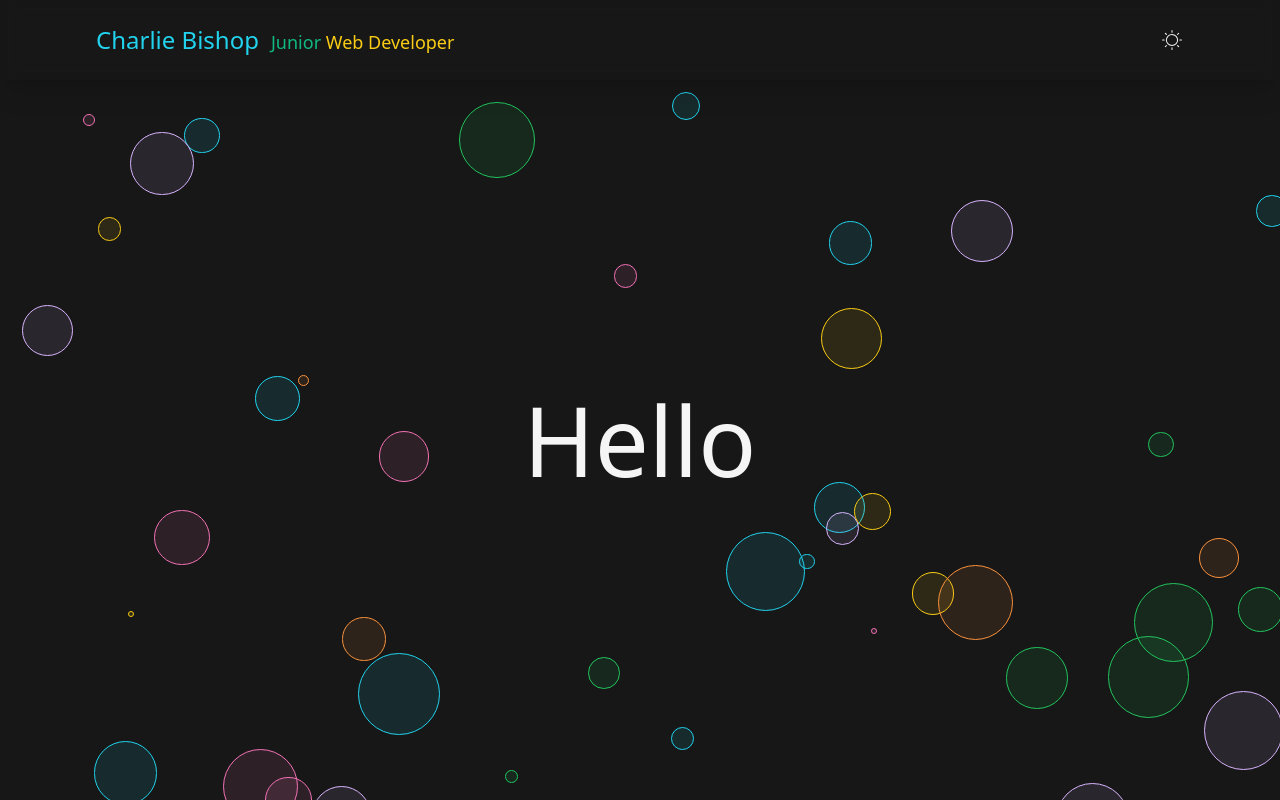
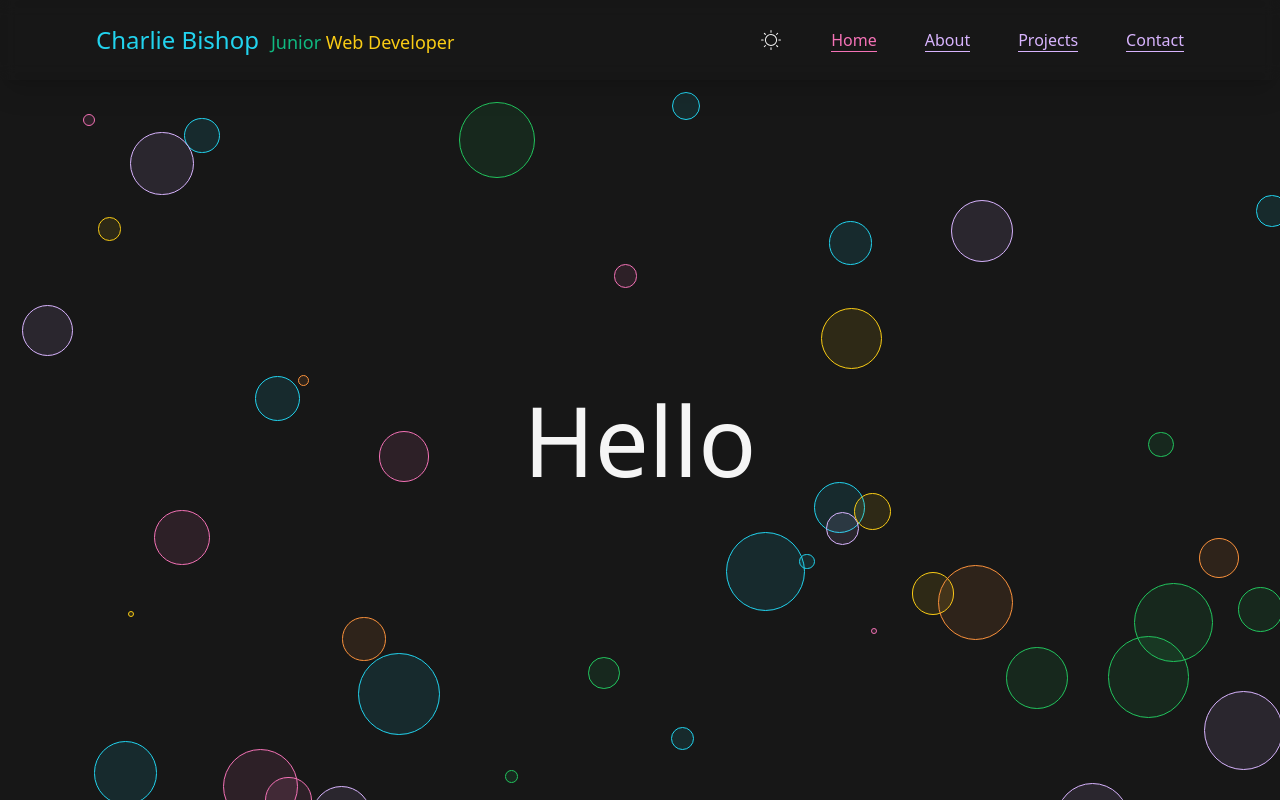
Before and after one commit to charlieBdev/portfolio, a Next.js app: page / in a window 1280 px wide. Shown: the top 800 px of the page. Built offline with nearby package versions, Linux system fonts and the light colour scheme.

Commit message:
reintroduce nav

```diff
--- a/src/app/Components/Menu.tsx
+++ b/src/app/Components/Menu.tsx
@@ -2,7 +2,6 @@
 
 import Link from 'next/link';
 import { useState } from 'react';
-import { usePathname } from 'next/navigation';
 import { AiFillLinkedin, AiFillGithub } from 'react-icons/ai';
 import Burger from './Burger';
 import Cross from './Cross';
@@ -12,8 +11,14 @@ import { motion } from 'framer-motion';
 
 export default function Menu() {
 	const [isNavOpen, setIsNavOpen] = useState(false);
-	const currentRoute = usePathname();
+	const [currNav, setCurrNav] = useState('Home');
 	const { theme } = useContext(ThemeContext);
+
+	const handleClick = (navLink) => {
+		if (isNavOpen) setIsNavOpen(false);
+		setCurrNav(navLink);
+		console.log(navLink);
+	};
 
 	return (
 		<>
@@ -31,7 +36,7 @@ export default function Menu() {
 					aria-label='Mobile Navigation'
 				>
 					<motion.div
-						className='CROSS-ICON absolute top-0 right-0 px-6 py-8'
+						className='CROSS-ICON absolute top-0 right-0 px-6 py-6'
 						onClick={() => setIsNavOpen(false)}
 						aria-label='Close Mobile Navigation'
 					>
@@ -48,58 +53,58 @@ export default function Menu() {
 					>
 						<li>
 							<Link
-								onClick={() => setIsNavOpen(false)}
+								onClick={() => handleClick('Home')}
 								href='/'
 								className={
-									currentRoute === '/'
+									currNav === 'Home'
 										? 'text-pink-400 border-b border-pink-400'
 										: 'border-b border-purple-300 text-purple-300'
 								}
 								aria-label='Home'
 							>
-								home
+								Home
 							</Link>
 						</li>
 						<li>
 							<Link
-								onClick={() => setIsNavOpen(false)}
-								href='/#about'
+								onClick={() => handleClick('About')}
+								href='#about'
 								className={
-									currentRoute === '/#about'
+									currNav === 'About'
 										? 'text-pink-400 border-b border-pink-400'
 										: 'border-b border-purple-300 text-purple-300'
 								}
 								aria-label='About'
 							>
-								about
+								About
 							</Link>
 						</li>
 						<li>
 							<Link
-								onClick={() => setIsNavOpen(false)}
-								href='/#projects'
+								onClick={() => handleClick('Projects')}
+								href='#projects'
 								className={
-									currentRoute === '/#projects'
+									currNav === 'Projects'
 										? 'text-pink-400 border-b border-pink-400'
 										: 'border-b border-purple-300 text-purple-300'
 								}
 								aria-label='Projects'
 							>
-								projects
+								Projects
 							</Link>
 						</li>
 						<li>
 							<Link
-								onClick={() => setIsNavOpen(false)}
-								href='/#contact'
+								onClick={() => handleClick('Contact')}
+								href='#contact'
 								className={
-									currentRoute === '/#contact'
+									currNav === 'Contact'
 										? 'text-pink-400 border-b border-pink-400'
 										: 'border-b border-purple-300 text-purple-300'
 								}
 								aria-label='Contact'
 							>
-								contact
+								Contact
 							</Link>
 						</li>
 						<div
@@ -153,48 +158,52 @@ export default function Menu() {
 					<Link
 						href='/'
 						className={
-							currentRoute === '/'
+							currNav === 'Home'
 								? 'text-pink-400 border-b border-pink-400'
 								: 'border-b border-purple-300'
 						}
+						onClick={() => handleClick('Home')}
 					>
-						home
+						Home
 					</Link>
 				</li>
 				<li>
 					<Link
-						href='/#about'
+						href='#about'
 						className={
-							currentRoute === '/#about'
+							currNav === 'About'
 								? 'text-pink-400 border-b border-pink-400'
 								: 'border-b border-purple-300'
 						}
+						onClick={() => handleClick('About')}
 					>
-						about
+						About
 					</Link>
 				</li>
 				<li>
 					<Link
-						href='/#projects'
+						href='#projects'
 						className={
-							currentRoute === '/#projects'
+							currNav === 'Projects'
 								? 'text-pink-400 border-b border-pink-400'
 								: 'border-b border-purple-300'
 						}
+						onClick={() => handleClick('Projects')}
 					>
-						projects
+						Projects
 					</Link>
 				</li>
 				<li>
 					<Link
-						href='/#contact'
+						href='#contact'
 						className={
-							currentRoute === '/#contact'
+							currNav === 'Contact'
 								? 'text-pink-400 border-b border-pink-400'
 								: 'border-b border-purple-300'
 						}
+						onClick={() => handleClick('Contact')}
 					>
-						contact
+						Contact
 					</Link>
 				</li>
 			</ul>
--- a/src/app/Components/Navbar.tsx
+++ b/src/app/Components/Navbar.tsx
@@ -17,7 +17,7 @@ export default function Navbar() {
 				</Link>
 				<div className='flex items-center justify-center space-x-3 lg:space-x-12'>
 					<ThemeButton />
-					{/* <Menu /> */}
+					<Menu />
 				</div>
 			</nav>
 		</header>
--- a/src/app/about/page.tsx
+++ b/src/app/about/page.tsx
@@ -7,7 +7,7 @@ export default function About() {
 		// flex flex-col justify-center items-center min-h-screen relative
 		<section
 			id='about'
-			className='min-h-[calc(100vh-5rem)] flex flex-col justify-center gap-3 p-6 xl:px-24 bg-opacity-90 dark:bg-opacity-90 backdrop-blur dark:backdrop-blur'
+			className='min-h-[calc(100vh)] flex flex-col justify-center gap-3 p-6 xl:px-24 bg-opacity-90 dark:bg-opacity-90 backdrop-blur dark:backdrop-blur'
 		>
 			<div className='gap-3'>
 				<h2 className='text-lg text-pink-400'>About</h2>
--- a/src/app/contact/page.tsx
+++ b/src/app/contact/page.tsx
@@ -66,7 +66,7 @@ export default function Contact() {
 	return (
 		<section
 			id='contact'
-			className='min-h-[calc(100vh-9rem)] p-6 xl:px-24 gap-6 flex flex-col items-center justify-center bg-opacity-90 dark:bg-opacity-90 backdrop-blur dark:backdrop-blur'
+			className='min-h-[calc(100vh-4rem)] p-6 xl:px-24 gap-6 flex flex-col items-center justify-center bg-opacity-90 dark:bg-opacity-90 backdrop-blur dark:backdrop-blur'
 		>
 			<div className='gap-1'>
 				<h2 className='text-lg text-pink-400'>Contact</h2>
--- a/src/app/projects/page.tsx
+++ b/src/app/projects/page.tsx
@@ -15,7 +15,7 @@ export default function Projects() {
 	return (
 		<section
 			id='projects'
-			className='min-h-[calc(100vh-5rem)] flex flex-col justify-center p-6 xl:px-24 gap-1 bg-opacity-90 dark:bg-opacity-90 backdrop-blur dark:backdrop-blur'
+			className='min-h-[calc(100vh)] flex flex-col justify-center p-6 xl:px-24 gap-1 bg-opacity-90 dark:bg-opacity-90 backdrop-blur dark:backdrop-blur'
 		>
 			<div className='flex justify-between items-center'>
 				<h2 className='text-lg text-pink-400'>Projects</h2>
```
